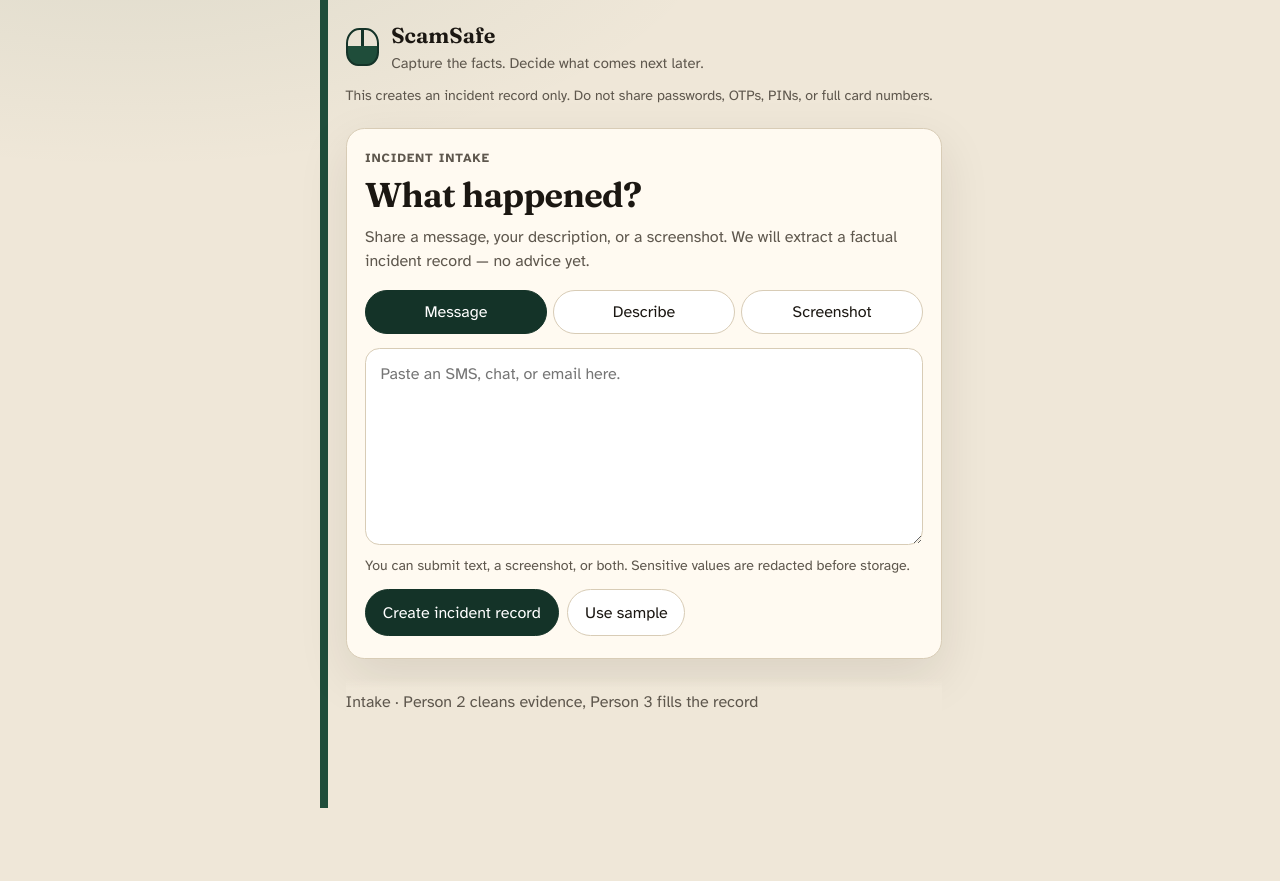
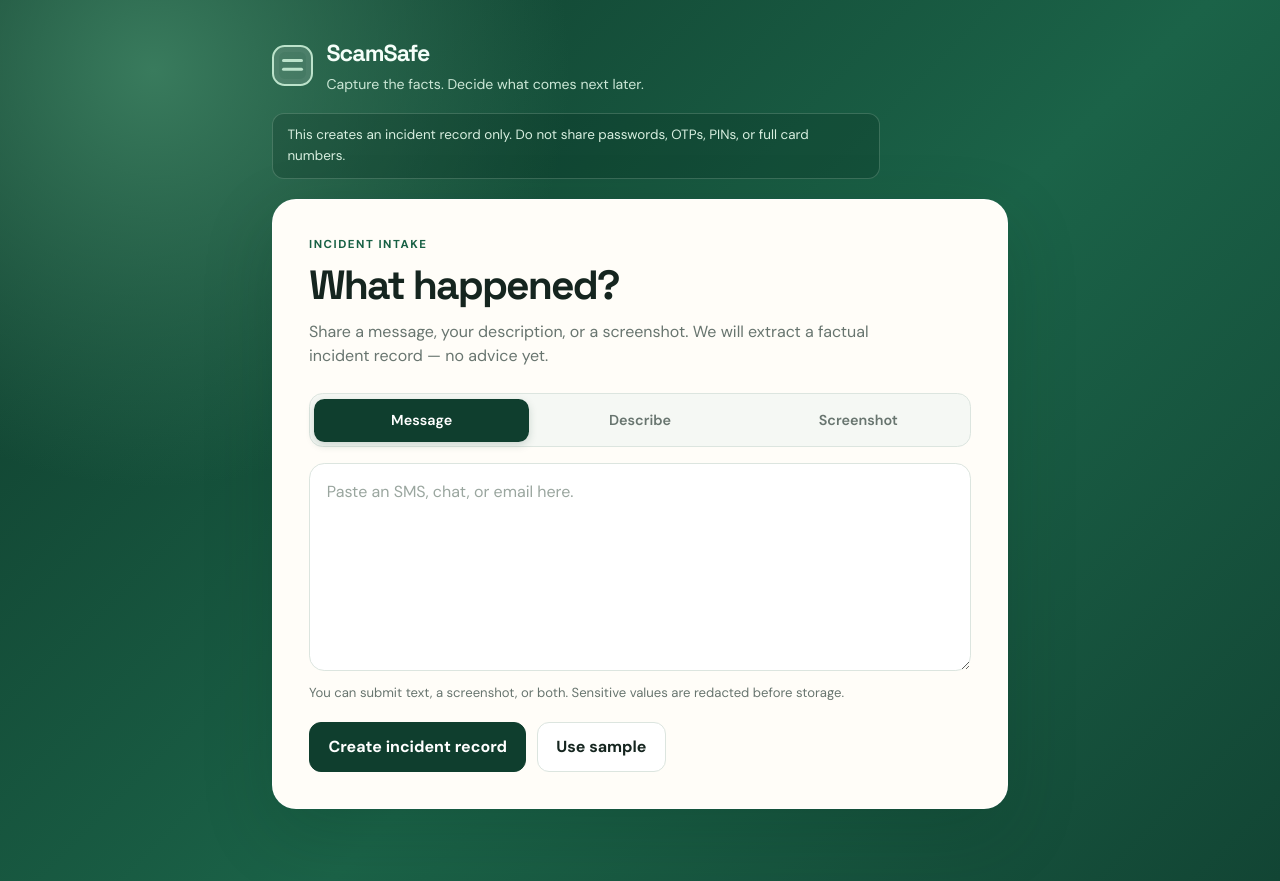
Before and after one commit to josephkwok001/HackForward, a React (Vite) app in the folder web/: page / in a window 1280 px wide. Before the commit the page ends 808 px from the top, so only its background shows below. Built offline with nearby package versions, Linux system fonts and the light colour scheme.

Commit message:
Fixed UI to look pretty

```diff
--- a/web/src/App.tsx
+++ b/web/src/App.tsx
@@ -53,16 +53,16 @@ export default function App() {
   useEffect(() => {
     if (view === "preparing") {
       setWorkTick(0);
-      const timers = [0, 1].map((i) => window.setTimeout(() => setWorkTick(i + 1), 240 + i * 280));
+      const timers = [0, 1].map((i) => window.setTimeout(() => setWorkTick(i + 1), 500 + i * 500));
       return () => timers.forEach(clearTimeout);
     }
     if (view !== "working") return;
     setWorkTick(0);
-    const timers = [0, 1, 2].map((i) => window.setTimeout(() => setWorkTick(i + 1), 280 + i * 320));
+    const timers = [0, 1, 2].map((i) => window.setTimeout(() => setWorkTick(i + 1), 600 + i * 550));
     const done = window.setTimeout(() => {
       setView("record");
       setAdding(false);
-    }, 1180);
+    }, 2500);
     return () => {
       timers.forEach(clearTimeout);
       clearTimeout(done);
@@ -195,7 +195,6 @@ export default function App() {
       </main>
 
       <footer className="foot">
-        <span className="muted">Intake · Person 2 cleans evidence, Person 3 fills the record</span>
         {record && (
           <button className="textish" type="button" onClick={startOver}>
             Start over
@@ -300,12 +299,16 @@ function Intake(props: {
 function Working({ tick, title, steps }: { tick: number; title: string; steps: string[] }) {
   return (
     <section className="panel working" aria-live="polite">
+      <div className="loader" aria-hidden="true"><span /></div>
       <p className="eyebrow">Processing intake</p>
       <h1>{title}</h1>
+      <p className="working-copy">Keeping the evidence organized and extracting only what was observed.</p>
       <ol className="steps">
         {steps.map((step, index) => (
           <li key={step} className={tick > index ? "done" : tick === index ? "now" : ""}>
-            {step}
+            <span className="step-icon" aria-hidden="true">{tick > index ? "✓" : tick === index ? "" : "·"}</span>
+            <span>{step}</span>
+            {tick === index && <span className="step-status">In progress</span>}
           </li>
         ))}
       </ol>
--- a/web/src/styles.css
+++ b/web/src/styles.css
@@ -1,456 +1,115 @@
+@import url("https://fonts.googleapis.com/css2?family=DM+Sans:wght@400;500;600;700&family=Space+Grotesk:wght@500;600;700&display=swap");
+
 :root {
-  --bg: #efe7d8;
-  --ink: #1b1712;
-  --muted: #5e574d;
-  --paper: #fffaf1;
-  --line: #d8ccb6;
-  --forest: #1f4d3a;
-  --forest-deep: #143328;
-  --amber: #b56b12;
-  --amber-bg: #f6e3c0;
-  --crimson: #8f2d2d;
-  --crimson-bg: #f3d4d1;
-  --ok: #215c45;
-  --shadow: 0 18px 50px rgba(36, 28, 16, 0.1);
+  --ink: #15251f;
+  --muted: #68756f;
+  --paper: #fffdf8;
+  --paper-soft: #f5f8f4;
+  --line: #dce5df;
+  --green: #176044;
+  --green-dark: #0f3e2e;
+  --green-light: #e3f1e9;
+  --gold: #c68a2c;
+  --danger: #9b4039;
+  --shadow: 0 24px 70px rgba(7, 42, 29, 0.18);
 }
 
-* {
-  box-sizing: border-box;
-}
-
-html,
-body,
-#root {
-  min-height: 100%;
-}
-
+* { box-sizing: border-box; }
+html, body, #root { min-height: 100%; }
 body {
   margin: 0;
   color: var(--ink);
-  background:
-    radial-gradient(1200px 500px at 10% -10%, rgba(31, 77, 58, 0.08), transparent 50%),
-    var(--bg);
-  font-family: "Atkinson Hyperlegible", "Segoe UI", sans-serif;
-  line-height: 1.5;
+  background: radial-gradient(circle at 12% 8%, #397b5d 0, transparent 30%), linear-gradient(135deg, #0e392a, #1b6348 56%, #124534);
+  font-family: "DM Sans", "Segoe UI", sans-serif;
+  line-height: 1.55;
+  -webkit-font-smoothing: antialiased;
 }
 
-h1,
-.wordmark,
-.stamp {
-  font-family: Fraunces, Georgia, serif;
-  font-optical-sizing: auto;
+h1, h2, .wordmark { font-family: "Space Grotesk", "Segoe UI", sans-serif; }
+h1 { margin: 0 0 0.65rem; font-size: clamp(1.85rem, 5vw, 2.55rem); line-height: 1.12; letter-spacing: -0.045em; }
+h2 { letter-spacing: -0.02em; }
+button, input, textarea, a { font: inherit; }
+button { cursor: pointer; }
+button:focus-visible, a:focus-visible, textarea:focus-visible, input:focus-visible { outline: 3px solid #91c8ae; outline-offset: 2px; }
+
+.app { width: min(100% - 2rem, 46rem); min-height: 100vh; margin: 0 auto; padding: 2.25rem 0 3rem; }
+.top { display: grid; gap: 1.1rem; margin-bottom: 1.25rem; color: #f5fff9; }
+.brand { display: flex; gap: 0.85rem; align-items: center; }
+.mark { position: relative; width: 2.55rem; height: 2.55rem; flex: 0 0 auto; border: 2px solid #bce3cb; border-radius: 0.8rem; background: rgba(255,255,255,0.12); box-shadow: inset 0 0 0 5px rgba(255,255,255,0.04); }
+.mark::before { content: ""; position: absolute; left: 0.5rem; right: 0.5rem; top: 0.72rem; height: 0.2rem; border-radius: 1rem; background: #bce3cb; box-shadow: 0 0.55rem #bce3cb; }
+.wordmark { margin: 0; font-size: 1.45rem; font-weight: 700; letter-spacing: -0.04em; }
+.tag { margin: 0.1rem 0 0; color: #cce8d7; font-size: 0.88rem; }
+.disclaimer { max-width: 38rem; margin: 0; padding: 0.7rem 0.9rem; border: 1px solid rgba(215,245,225,0.2); border-radius: 0.75rem; color: #d8efe0; background: rgba(4, 34, 24, 0.2); font-size: 0.84rem; }
+
+main { display: grid; }
+.panel { padding: clamp(1.35rem, 5vw, 2.25rem); border: 1px solid rgba(255,255,255,0.7); border-radius: 1.5rem; background: var(--paper); box-shadow: var(--shadow); }
+.eyebrow { margin: 0 0 0.6rem; color: var(--green); font-size: 0.72rem; font-weight: 700; letter-spacing: 0.13em; text-transform: uppercase; }
+.lede { max-width: 38rem; margin: 0 0 1.5rem; color: var(--muted); font-size: 1rem; }
+.helper { margin: -0.25rem 0 0; color: var(--muted); font-size: 0.82rem; }
+
+form { display: grid; gap: 1rem; }
+.tabs { display: grid; grid-template-columns: repeat(3, 1fr); gap: 0.25rem; padding: 0.28rem; border: 1px solid var(--line); border-radius: 0.85rem; background: var(--paper-soft); }
+.tab { min-height: 2.7rem; padding: 0.5rem; border: 0; border-radius: 0.65rem; color: var(--muted); background: transparent; font-size: 0.9rem; font-weight: 600; transition: 160ms ease; }
+.tab:hover { color: var(--green-dark); background: #eaf3ed; }
+.tab.on { color: #fff; background: var(--green-dark); box-shadow: 0 3px 8px rgba(15,62,46,0.18); }
+textarea { width: 100%; min-height: 10rem; padding: 1rem 1.05rem; border: 1px solid var(--line); border-radius: 0.95rem; color: var(--ink); background: #fff; resize: vertical; line-height: 1.55; transition: 160ms ease; }
+textarea::placeholder { color: #9aa69f; }
+textarea:focus { outline: 0; border-color: #78aa8d; box-shadow: 0 0 0 4px rgba(82,157,116,0.14); }
+.upload { display: grid; gap: 0.75rem; padding: 1rem; border: 1px dashed #a9c5b4; border-radius: 1rem; background: #f5faf6; }
+.upload input[type="file"] { width: 100%; color: var(--muted); font-size: 0.86rem; }
+.upload .muted { margin: 0; font-size: 0.8rem; }
+.thumb { width: min(100%, 19rem); max-height: 15rem; object-fit: cover; border: 1px solid var(--line); border-radius: 0.8rem; }
+
+.row { display: flex; flex-wrap: wrap; gap: 0.65rem; margin-top: 0.2rem; }
+.primary, .secondary { min-height: 2.85rem; padding: 0.7rem 1.15rem; border: 1px solid var(--green-dark); border-radius: 0.75rem; font-weight: 700; transition: 150ms ease; }
+.primary { color: #fff; background: var(--green-dark); }
+.primary:hover { background: var(--green); transform: translateY(-1px); box-shadow: 0 7px 15px rgba(15,62,46,0.18); }
+.secondary { border-color: var(--line); color: var(--ink); background: #fff; }
+.secondary:hover { border-color: #9ebcac; background: var(--paper-soft); }
+.textish { min-height: auto; padding: 0.2rem 0; border: 0; color: var(--green); background: transparent; text-decoration: underline; text-underline-offset: 0.2em; }
+
+.working { text-align: center; }
+.loader { display: grid; place-items: center; width: 4.25rem; height: 4.25rem; margin: 0 auto 1.25rem; border: 1px solid #c9e0d1; border-radius: 50%; background: #eff8f2; }
+.loader::before, .loader::after, .loader span { content: ""; display: block; grid-area: 1 / 1; border-radius: 50%; }
+.loader::before { width: 2.7rem; height: 2.7rem; border: 3px solid #b4d8c1; border-top-color: var(--green); animation: spin 2.2s linear infinite; }
+.loader::after { width: 0.55rem; height: 0.55rem; background: var(--green); }
+.working-copy { max-width: 28rem; margin: -0.15rem auto 0; color: var(--muted); font-size: 0.9rem; }
+.working .steps { max-width: 28rem; margin: 1.4rem auto 0; text-align: left; }
+.steps { display: grid; gap: 0.6rem; margin: 0; padding: 0; list-style: none; }
+.steps li { display: flex; align-items: center; gap: 0.7rem; min-height: 3.2rem; padding: 0.8rem 1rem; border: 1px solid #e8ede9; border-radius: 0.8rem; color: var(--muted); background: var(--paper-soft); }
+.step-icon { display: grid; place-items: center; width: 1.35rem; height: 1.35rem; flex: 0 0 auto; border: 1px solid #cad7ce; border-radius: 50%; font-size: 0.85rem; font-weight: 700; }
+.steps li.done .step-icon { border-color: #76ae8b; color: #fff; background: var(--green); }
+.steps li.now .step-icon { border-color: var(--gold); background: #fff; animation: pulse 2.2s ease-in-out infinite; }
+.step-status { margin-left: auto; color: #97702b; font-size: 0.72rem; font-weight: 700; text-transform: uppercase; letter-spacing: 0.06em; }
+.steps li.now { border-color: #e4c889; color: #805a1b; background: #fff7e7; }
+.steps li.done { border-color: #b9d9c5; color: var(--green); background: var(--green-light); }
+
+.record-id { display: grid; gap: 0.2rem; margin: 1.25rem 0; padding: 0.85rem 1rem; border-radius: 0.85rem; background: var(--green-light); }
+.record-id span, .record-section h2 { color: var(--muted); font-size: 0.72rem; font-weight: 700; letter-spacing: 0.12em; text-transform: uppercase; }
+.record-id code { overflow-wrap: anywhere; color: var(--green-dark); font-size: 0.84rem; }
+.record-section { margin-top: 1.5rem; padding-top: 1.25rem; border-top: 1px solid var(--line); }
+.record-section h2 { margin: 0 0 0.7rem; }
+.record-section p { margin: 0; }
+.facts { display: grid; gap: 0.55rem; margin: 0; padding-left: 1.25rem; }
+.facts li::marker { color: var(--green); }
+.timeline { display: grid; gap: 0.8rem; margin: 0; padding: 0; list-style: none; }
+.timeline li { display: grid; gap: 0.15rem; padding-left: 0.85rem; border-left: 2px solid #b8d7c3; }
+.timeline strong { color: var(--green); font-size: 0.8rem; }
+.timeline span { color: var(--ink); }
+.notice { margin: 1rem 0; padding: 0.8rem 0.9rem; border-radius: 0.8rem; color: #79531a; background: #fff4d9; font-size: 0.9rem; }
+.notice.ok { color: var(--green); background: var(--green-light); }
+.muted { color: var(--muted); }
+.error { margin: 0; color: var(--danger); font-size: 0.9rem; font-weight: 600; }
+.foot { display: flex; justify-content: flex-end; margin-top: 1rem; padding: 0.25rem 0; }
+.sr { position: absolute; width: 1px; height: 1px; overflow: hidden; clip: rect(0 0 0 0); }
+
+@keyframes spin { to { transform: rotate(360deg); } }
+@keyframes pulse { 50% { box-shadow: 0 0 0 5px rgba(198,138,44,0.15); } }
+
+@media (max-width: 560px) {
+  .app { width: min(100% - 1rem, 46rem); padding-top: 1.25rem; }
+  .panel { border-radius: 1.15rem; }
+  .row > * { flex: 1 1 100%; }
+  .row .textish { flex: 0 0 auto; }
+  .disclaimer { font-size: 0.78rem; }
 }
-
-h1 {
-  margin: 0 0 0.6rem;
-  font-size: clamp(1.7rem, 5vw, 2.15rem);
-  font-weight: 650;
-  line-height: 1.2;
-  letter-spacing: -0.02em;
-}
-
-button,
-input,
-textarea,
-a {
-  font: inherit;
-}
-
-.app {
-  position: relative;
-  max-width: 40rem;
-  margin: 0 auto;
-  min-height: 100vh;
-  padding: 1.25rem 1.1rem 5.5rem;
-  border-left: 8px solid var(--forest);
-}
-
-.app.risk-watch {
-  border-left-color: var(--amber);
-}
-
-.app.risk-urgent {
-  border-left-color: var(--crimson);
-}
-
-.top {
-  display: grid;
-  gap: 0.65rem;
-  margin-bottom: 1.4rem;
-}
-
-.brand {
-  display: flex;
-  gap: 0.75rem;
-  align-items: center;
-}
-
-.mark {
-  width: 2.1rem;
-  height: 2.4rem;
-  border: 2px solid var(--forest-deep);
-  border-radius: 40% 40% 36% 36%;
-  background:
-    linear-gradient(180deg, transparent 46%, var(--forest) 46%),
-    linear-gradient(90deg, transparent 46%, var(--forest-deep) 46% 54%, transparent 54%);
-}
-
-.wordmark {
-  margin: 0;
-  font-size: 1.35rem;
-  font-weight: 650;
-}
-
-.tag,
-.disclaimer,
-.muted,
-.eyebrow {
-  margin: 0;
-  color: var(--muted);
-}
-
-.tag {
-  font-size: 0.92rem;
-}
-
-.disclaimer {
-  font-size: 0.88rem;
-}
-
-.panel {
-  background: var(--paper);
-  border: 1px solid var(--line);
-  border-radius: 1.15rem;
-  padding: 1.25rem 1.15rem 1.35rem;
-  box-shadow: var(--shadow);
-}
-
-.eyebrow {
-  margin-bottom: 0.35rem;
-  font-size: 0.78rem;
-  font-weight: 700;
-  letter-spacing: 0.08em;
-  text-transform: uppercase;
-}
-
-.eyebrow.watch {
-  color: var(--amber);
-}
-
-.eyebrow.urgent {
-  color: var(--crimson);
-}
-
-.lede {
-  margin: 0 0 1.1rem;
-  color: var(--muted);
-}
-
-.helper {
-  margin: -0.25rem 0 0;
-  color: var(--muted);
-  font-size: 0.88rem;
-}
-
-.record-id {
-  display: grid;
-  gap: 0.25rem;
-  margin: 1rem 0;
-  padding: 0.8rem;
-  border-radius: 0.8rem;
-  background: #f4eddf;
-}
-
-.record-id span,
-.record-section h2 {
-  font-size: 0.78rem;
-  font-weight: 700;
-  letter-spacing: 0.06em;
-  text-transform: uppercase;
-}
-
-.record-id code {
-  overflow-wrap: anywhere;
-}
-
-.record-section {
-  margin-top: 1.2rem;
-  padding-top: 1rem;
-  border-top: 1px solid var(--line);
-}
-
-.record-section h2 {
-  margin: 0 0 0.55rem;
-  color: var(--muted);
-}
-
-.record-section p { margin: 0; }
-
-.timeline {
-  display: grid;
-  gap: 0.7rem;
-  margin: 0;
-  padding: 0;
-  list-style: none;
-}
-
-.timeline li { display: grid; gap: 0.1rem; }
-.timeline strong { color: var(--forest); font-size: 0.85rem; }
-
-form,
-.add-more {
-  display: grid;
-  gap: 0.85rem;
-}
-
-.tabs {
-  display: flex;
-  gap: 0.4rem;
-}
-
-.tab,
-.choice,
-.primary,
-.secondary,
-.textish {
-  min-height: 2.75rem;
-  border-radius: 999px;
-  border: 1px solid var(--line);
-  background: #fff;
-  color: var(--ink);
-  cursor: pointer;
-}
-
-.tab {
-  flex: 1;
-  padding: 0.45rem 0.6rem;
-}
-
-.tab.on {
-  background: var(--forest-deep);
-  border-color: var(--forest-deep);
-  color: #fff;
-}
-
-textarea,
-.summary {
-  width: 100%;
-  padding: 0.85rem 0.9rem;
-  border: 1px solid var(--line);
-  border-radius: 0.9rem;
-  background: #fff;
-  resize: vertical;
-}
-
-textarea:focus {
-  outline: 3px solid rgba(31, 77, 58, 0.28);
-}
-
-.upload {
-  display: grid;
-  gap: 0.7rem;
-}
-
-.upload .muted {
-  font-size: 0.88rem;
-}
-
-.thumb {
-  width: min(100%, 16rem);
-  border-radius: 0.75rem;
-  border: 1px solid var(--line);
-}
-
-.row {
-  display: flex;
-  flex-wrap: wrap;
-  gap: 0.55rem;
-}
-
-.primary,
-.secondary {
-  padding: 0.65rem 1.05rem;
-}
-
-.primary {
-  background: var(--forest-deep);
-  border-color: var(--forest-deep);
-  color: #fff;
-}
-
-.secondary {
-  background: #fff;
-}
-
-.linkish {
-  display: inline-flex;
-  align-items: center;
-  text-decoration: none;
-}
-
-.textish {
-  justify-self: start;
-  border: 0;
-  background: transparent;
-  padding: 0.2rem 0;
-  min-height: auto;
-  text-decoration: underline;
-  text-underline-offset: 0.18em;
-}
-
-.choices {
-  display: grid;
-  gap: 0.55rem;
-}
-
-.choice {
-  text-align: left;
-  padding: 0.8rem 1rem;
-  border-radius: 0.9rem;
-  background: #fff;
-}
-
-.choice:hover,
-.secondary:hover,
-.tab:hover {
-  border-color: var(--forest);
-}
-
-.facts {
-  margin: 0 0 0.9rem;
-  padding-left: 1.1rem;
-}
-
-.flags {
-  display: flex;
-  flex-wrap: wrap;
-  gap: 0.4rem;
-  margin-bottom: 1rem;
-}
-
-.chip {
-  padding: 0.2rem 0.55rem;
-  border-radius: 999px;
-  background: #efe6d4;
-  font-size: 0.85rem;
-}
-
-.ticket {
-  position: relative;
-  margin: 0 0 1rem;
-  padding: 1.1rem 1rem 1rem;
-  border: 1.5px dashed var(--forest);
-  border-radius: 1rem;
-  background: linear-gradient(180deg, #f4faf6, #fff);
-}
-
-.stamp {
-  margin: 0 0 0.55rem;
-  color: var(--forest);
-  font-size: 0.95rem;
-}
-
-.ticket ol {
-  margin: 0 0 0.8rem;
-  padding-left: 1.15rem;
-}
-
-.ticket a {
-  color: var(--forest-deep);
-}
-
-.notice {
-  padding: 0.7rem 0.8rem;
-  border-radius: 0.75rem;
-  background: var(--amber-bg);
-  color: #6a3f08;
-}
-
-.notice.ok {
-  background: #dcece4;
-  color: var(--ok);
-}
-
-.error {
-  margin: 0;
-  color: var(--crimson);
-}
-
-.steps {
-  margin: 0.4rem 0 0;
-  padding: 0;
-  list-style: none;
-  display: grid;
-  gap: 0.55rem;
-}
-
-.steps li {
-  padding: 0.7rem 0.8rem;
-  border-radius: 0.8rem;
-  background: #f3ece0;
-  color: var(--muted);
-}
-
-.steps li.now {
-  background: var(--amber-bg);
-  color: var(--ink);
-}
-
-.steps li.done {
-  background: #dcece4;
-  color: var(--ok);
-}
-
-.summary {
-  white-space: pre-wrap;
-  font-size: 0.92rem;
-  background: #f7f1e6;
-}
-
-.foot {
-  position: sticky;
-  bottom: 0;
-  display: flex;
-  flex-wrap: wrap;
-  gap: 0.8rem 1rem;
-  align-items: center;
-  margin-top: 1.2rem;
-  padding: 0.75rem 0 0.4rem;
-  background: linear-gradient(180deg, transparent, var(--bg) 30%);
-}
-
-.state-drawer {
-  margin-top: 0.4rem;
-  overflow: auto;
-  max-height: 18rem;
-  border: 1px solid var(--line);
-  border-radius: 0.8rem;
-  background: #1b1712;
-  color: #f6efe3;
-}
-
-.state-drawer pre {
-  margin: 0;
-  padding: 0.85rem;
-  font-size: 0.75rem;
-}
-
-.sr {
-  position: absolute;
-  width: 1px;
-  height: 1px;
-  overflow: hidden;
-  clip: rect(0 0 0 0);
-}
-
-@media (max-width: 640px) {
-  .app {
-    padding-left: 0.9rem;
-    padding-right: 0.9rem;
-  }
-
-  .row .primary,
-  .row .secondary {
-    flex: 1 1 12rem;
-  }
-}
```
